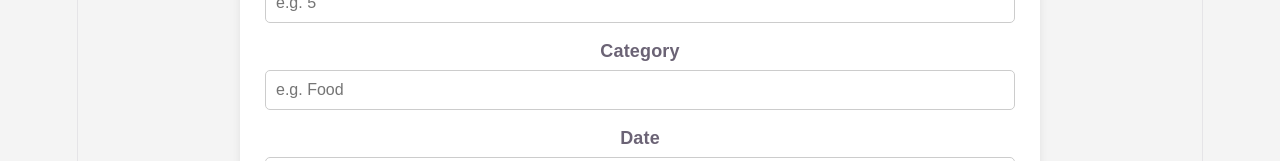
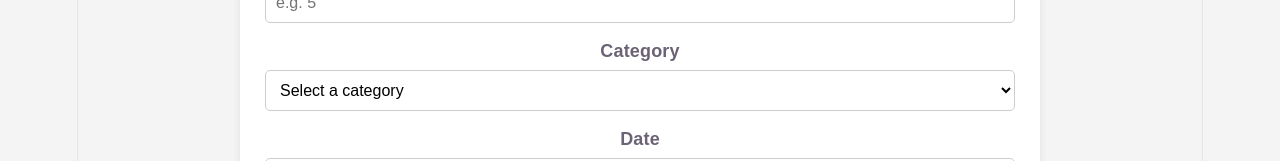
Before and after one commit to Neerad-Naranjee/expense-tracker, a React app in the folder frontend/: page / in a window 1280 px wide. Shown: the part 338-499 px from the top of the page. Built offline with nearby package versions, Linux system fonts and the light colour scheme; no server answers; the HTML template or start-up script is replaced by a standard one.

Commit message:
updated card styles and category added

```diff
--- a/frontend/src/App.css
+++ b/frontend/src/App.css
@@ -191,3 +191,36 @@ button {
 .expense-summary strong {
   font-size: 24px;
 }
+
+.form-group select {
+  padding: 10px;
+  border: 1px solid #ccc;
+  border-radius: 5px;
+  font-size: 16px;
+  background-color: white;
+  box-sizing: border-box;
+}
+
+.form-group select:focus {
+  outline: none;
+  border-color: #555;
+}
+
+.category-badge {
+  display: inline-block;
+  padding: 5px 10px;
+  border-radius: 20px;
+  background-color: #eee;
+  color: #333;
+  font-size: 14px;
+  font-weight: bold;
+}
+
+.expense-card {
+  transition: transform 0.2s, box-shadow 0.2s;
+}
+
+.expense-card:hover {
+  transform: translateY(-2px);
+  box-shadow: 0 4px 12px rgba(0, 0, 0, 0.12);
+}
--- a/frontend/src/components/ExpenseForm.jsx
+++ b/frontend/src/components/ExpenseForm.jsx
@@ -74,13 +74,22 @@ function ExpenseForm(props) {
 
      <div className="form-group">
   <label htmlFor="category">Category</label>
-          <input
+
+  <select
     id="category"
-            placeholder="e.g. Food"
     value={category}
     onChange={(e) => setCategory(e.target.value)}
     required
-          />
+  >
+    <option value="">Select a category</option>
+    <option value="Food">Food</option>
+    <option value="Transport">Transport</option>
+    <option value="Entertainment">Entertainment</option>
+    <option value="Shopping">Shopping</option>
+    <option value="Bills">Bills</option>
+    <option value="Health">Health</option>
+    <option value="Other">Other</option>
+  </select>
 </div>
 
         <div className="form-group">
--- a/frontend/src/components/ExpenseItem.jsx
+++ b/frontend/src/components/ExpenseItem.jsx
@@ -130,7 +130,9 @@ function ExpenseItem({ expense, onExpenseChanged }) {
 
       <div className="expense-details">
         <p>
-          <strong>Category:</strong> {expense.category}
+          <span className="category-badge">
+            {expense.category}
+            </span>
         </p>
 
         <p>
```
Lines whose indentation alone changed are shown as unchanged.
